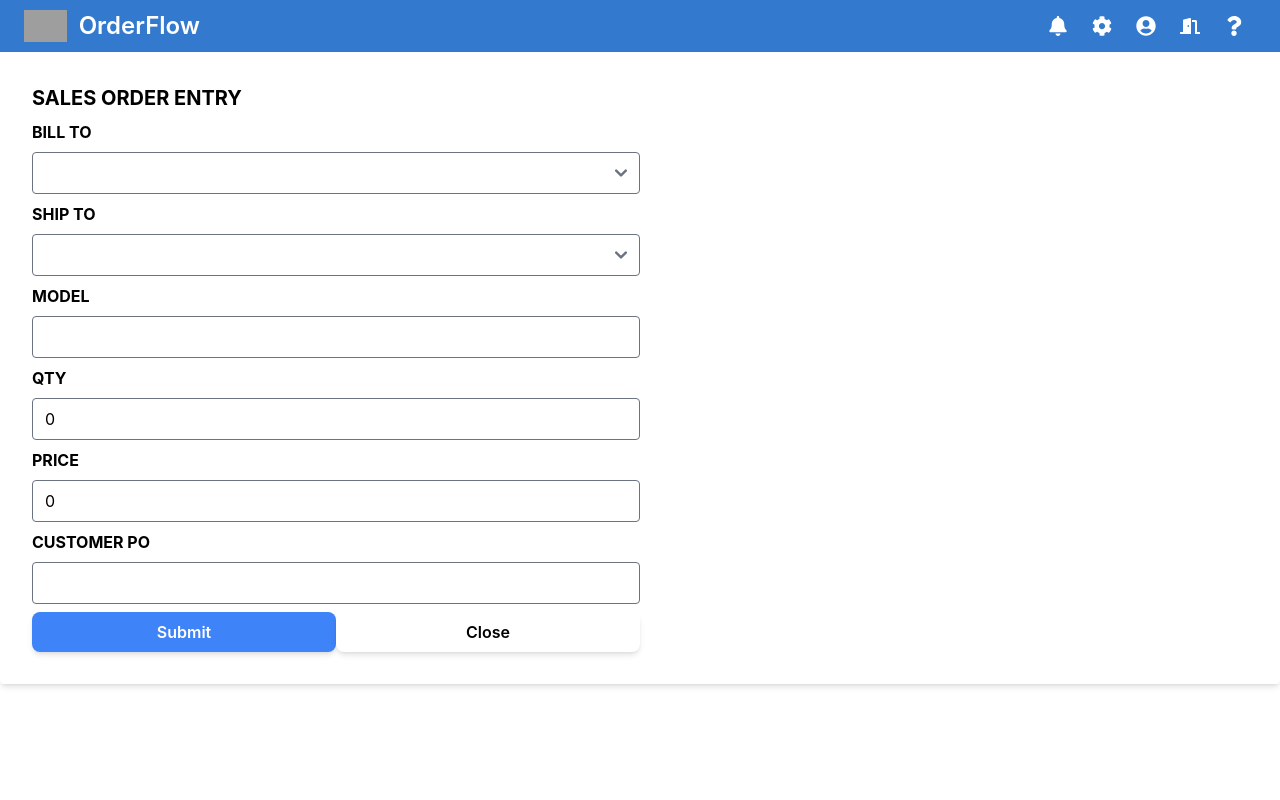
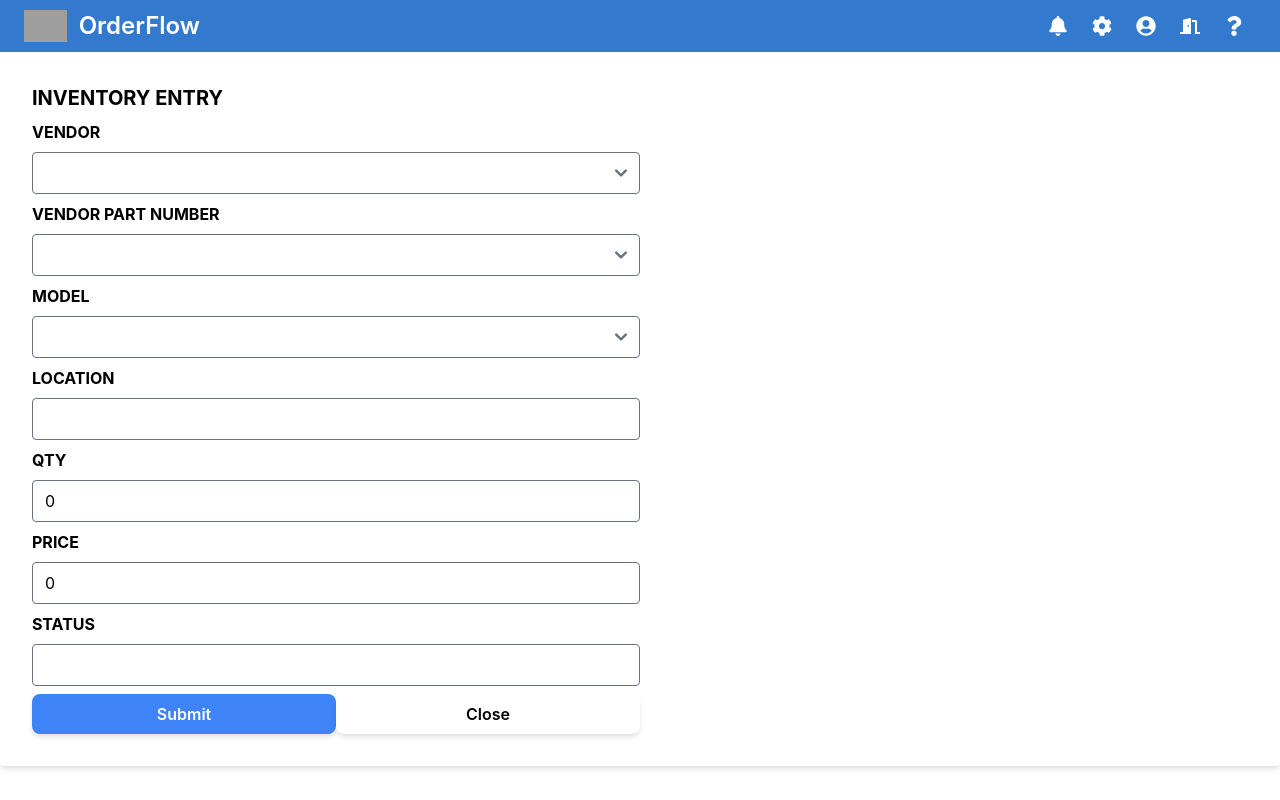
Before and after one commit to jcho-project/orderflow, a React (Create React App) app: page /create-inventory in a window 1280 px wide. Built offline with nearby package versions, Linux system fonts and the light colour scheme; grey boxes are pictures that could not be loaded.

Commit message:
add initial template change for CreateInventoryForm // require check on whether a separate list is required which stores the connections between the  vendor, vendor part number and model

```diff
--- a/src/components/inventory/CreateInventoryForm.jsx
+++ b/src/components/inventory/CreateInventoryForm.jsx
@@ -10,14 +10,13 @@ function CreateInventoryForm() {
   const navigate = useNavigate();
 
   const initialValues = {
-    'bill-to': '',
-    'ship-to': '',
+    vpn: '',
     model: '',
+    location: '',
     quantity: 0,
     price: 0,
-    order_status: 'Booked',
-    line_status: 'Booked',
-    customer_po: '',
+    status: '',
+    vendor: '',
   };
 
   const [values, setValues] = useState(initialValues);
@@ -25,13 +24,14 @@ function CreateInventoryForm() {
   async function handleSubmit(e) {
     e.preventDefault();
 
-    const newDocRef = doc(collection(db, "orders"))
+    // const newDocRef = doc(collection(db, "orders"))
 
-    values.id = newDocRef.id
+    // values.id = newDocRef.id
 
-    await setDoc(newDocRef, values)
+    // await setDoc(newDocRef, values)
 
-    navigate('/orders')
+    console.log("Values: ", values)
+    navigate('/inventory')
   };
 
   const handleInputChange = (e) => {
@@ -50,26 +50,34 @@ function CreateInventoryForm() {
   return (
     <>
       <div className="w-full bg-white shadow-md rounded px-8 pt-6 pb-8 mb-4 my-2">
-        <h2 className="uppercase text-grey-darker text-xl font-bold mb-2">Sales Order Entry</h2>
+        <h2 className="uppercase text-grey-darker text-xl font-bold mb-2">Inventory Entry</h2>
         <form onSubmit={handleSubmit} className="flex flex-col">
-          <h4 className="uppercase font-bold">Bill To</h4>
-          <select className="w-1/2 appearance-none bg-grey-lighter border border-grey-lighter text-grey-darker rounded my-2" name="bill-to" value={values['bill-to']} onChange={handleInputChange}>
+        <h4 className="uppercase font-bold">Vendor</h4>
+          <select className="w-1/2 appearance-none bg-grey-lighter border border-grey-lighter text-grey-darker rounded my-2" name="vendor" value={values['vendor']} onChange={handleInputChange}>
             <option value=""></option>
-            <option value="MSH">MSH</option>
-            <option value="Saturn">Saturn</option>
-            <option value="OTTO">OTTO</option>
+            <option value="LG">LG</option>
+            <option value="Lenovo">Lenovo</option>
+            <option value="Samsung">Samsung</option>
           </select>
 
-          <h4 className="uppercase font-bold">Ship To</h4>
-          <select className="w-1/2 appearance-none bg-grey-lighter border border-grey-lighter text-grey-darker rounded my-2" name="ship-to" value={values['ship-to']} onChange={handleInputChange}>
+          <h4 className="uppercase font-bold">Vendor Part Number</h4>
+          <select className="w-1/2 appearance-none bg-grey-lighter border border-grey-lighter text-grey-darker rounded my-2" name="vpn" value={values['vpn']} onChange={handleInputChange}>
+            <option value=""></option>
+            <option value="LG"></option>
+            <option value="Lenovo">Lenovo</option>
+            <option value="Samsung">Samsung</option>
+          </select>
+
+          <h4 className="uppercase font-bold">Model</h4>
+          <select className="w-1/2 appearance-none bg-grey-lighter border border-grey-lighter text-grey-darker rounded my-2" name="model" value={values['model']} onChange={handleInputChange}>
             <option value=""></option>
             <option value="New York">New York</option>
             <option value="Boston">Boston</option>
             <option value="Los Angeles">Los Angeles</option>
           </select>
 
-          <h4 className="uppercase font-bold">Model</h4>
-          <input className="w-1/2 appearance-none bg-grey-lighter border border-grey-lighter text-grey-darker rounded my-2" type="text" value={values['model']} name="model" onChange={handleInputChange} />
+          <h4 className="uppercase font-bold">Location</h4>
+          <input className="w-1/2 appearance-none bg-grey-lighter border border-grey-lighter text-grey-darker rounded my-2" type="text" value={values['location']} name="location" onChange={handleInputChange} />
 
           <h4 className="uppercase font-bold">Qty</h4>
           <input
@@ -83,14 +91,15 @@ function CreateInventoryForm() {
           <h4 className="uppercase font-bold">Price</h4>
           <input className="w-1/2 appearance-none bg-grey-lighter border border-grey-lighter text-grey-darker rounded my-2" type="number" value={values['price']} name="price" onChange={handleInputChange} />
 
-          <h4 className="uppercase font-bold">Customer PO</h4>
+          <h4 className="uppercase font-bold">Status</h4>
           <input
             className="w-1/2 appearance-none bg-grey-lighter border border-grey-lighter text-grey-darker rounded my-2"
             type="text"
-            value={values['customer_po']}
-            name="customer_po"
+            value={values['status']}
+            name="status"
             onChange={handleInputChange}
           />
+
           <div className="flex">
             <PrimaryButton customClass="w-1/4" type={"submit"}>Submit</PrimaryButton>
             <SecondaryButton customClass="w-1/4" type={"button"}>Close</SecondaryButton>
```
